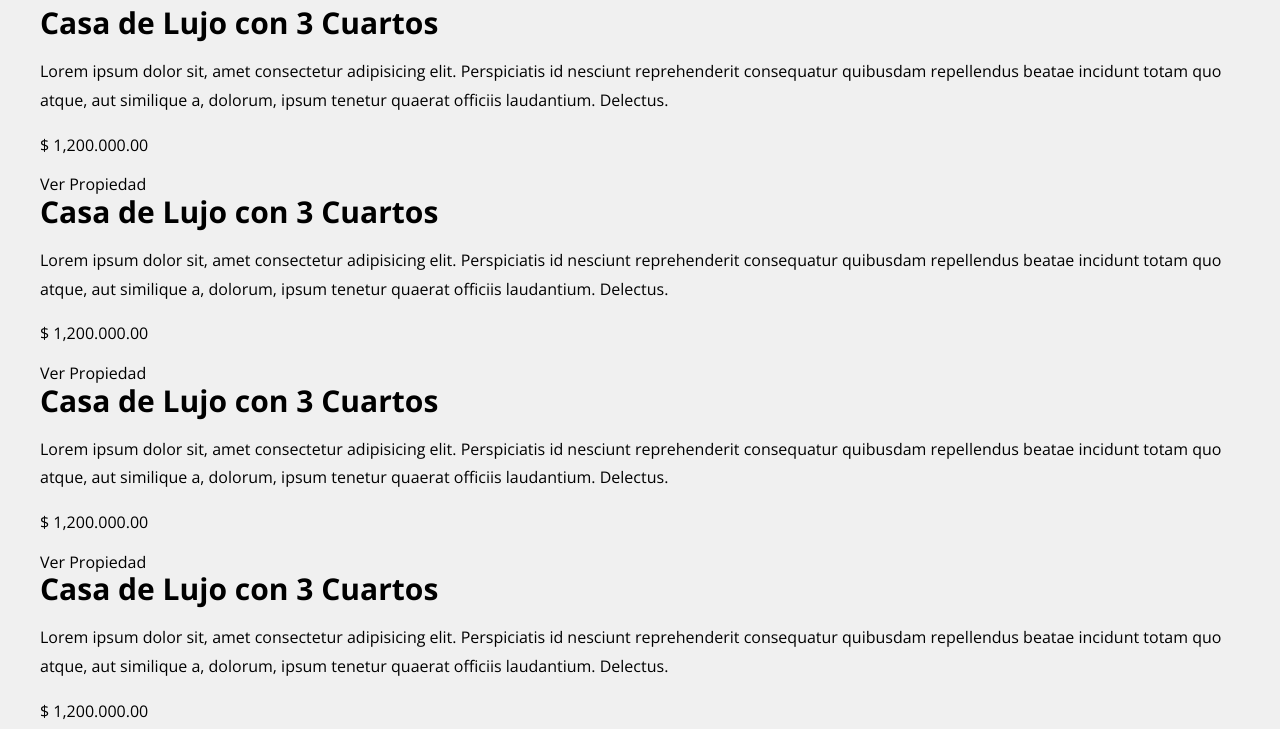
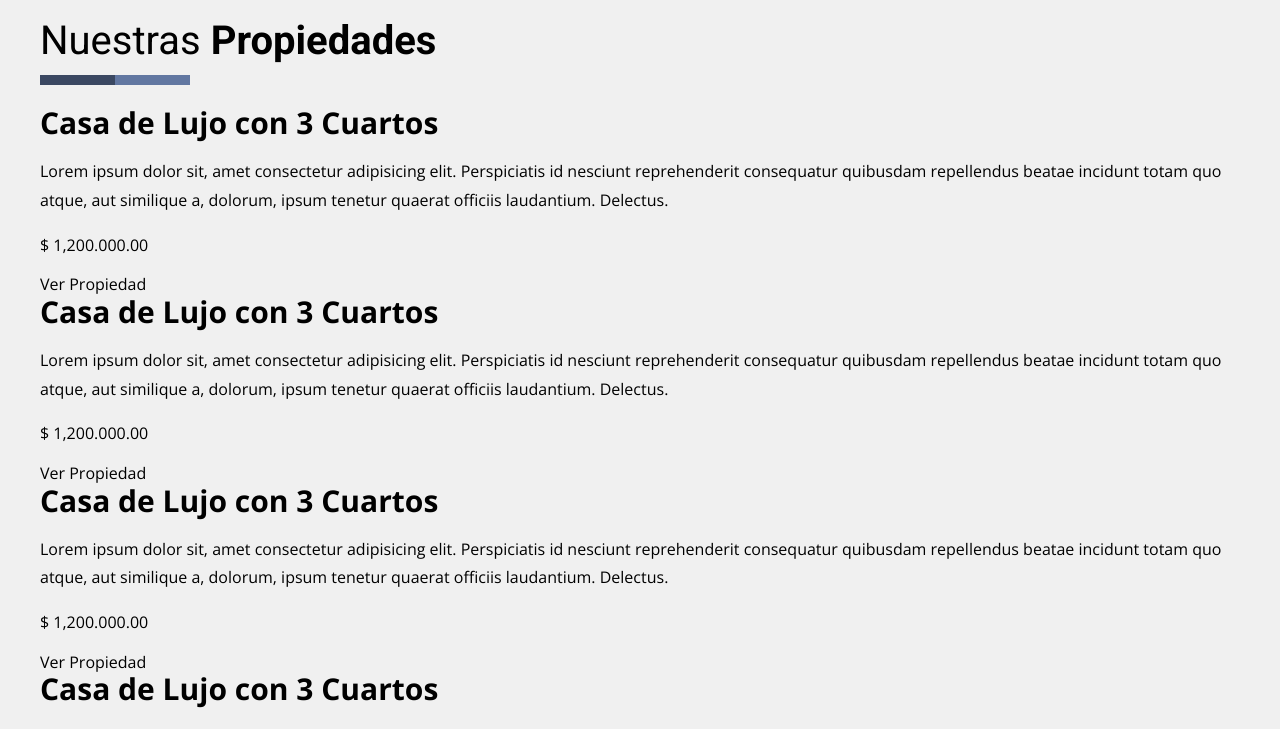
Before and after one commit to HenryTene/realState, a website: page index.html in a window 1280 px wide. Shown: the part 732-1461 px from the top of the page. Drawn offline with nearby package versions, Linux system fonts and the light colour scheme; files that its build step writes are made by us from their sources; files whose address does not match are found by name.

Commit message:
:art: Se agrega un mixin para las propiedades del contenido

```diff
--- a/src/scss/app.scss
+++ b/src/scss/app.scss
@@ -1,3 +1,4 @@
 @use 'base';
 
 @use 'ui/header';
+@use 'ui/contenido';
--- a/src/scss/base/_mixins.scss
+++ b/src/scss/base/_mixins.scss
@@ -6,16 +6,19 @@
         @content;
     }
 }
+
 @mixin tablet {
     @media (min-width: v.$tablet) {
         @content;
     }
 }
+
 @mixin desktop {
     @media (min-width: v.$desktop) {
         @content;
     }
 }
+
 @mixin desktopXL {
     @media (min-width: v.$desktopxl) {
         @content;
@@ -40,8 +43,9 @@
     @include tablet {
         width: auto;
     }
+
     &:hover {
-        background-color: darken( $bgColor, 10% );
+        background-color: darken($bgColor, 10%);
     }
 }
 
@@ -50,3 +54,21 @@
     gap: $espaciado;
     grid-template-columns: repeat($columnas, 1fr);
 }
+
+@mixin heading {
+    font-weight: 400;
+
+    span {
+        font-weight: 700;
+    }
+
+    &::after {
+        content: '';
+        display: block;
+        height: 1rem;
+        width: 15rem;
+        margin-top: 1rem;
+        background-image: linear-gradient(to right, v.$primario 0%, v.$primario 50%, lighten(v.$primario, 20%) 50%, lighten(v.$primario, 20%) 100%);
+    }
+
+}
--- /dev/null
+++ b/src/scss/ui/contenido/_index.scss
@@ -0,0 +1 @@
+@forward 'propiedades';
--- /dev/null
+++ b/src/scss/ui/contenido/_propiedades.scss
@@ -0,0 +1,17 @@
+@use 'base/mixins' as m;
+@use 'base/variables' as v;
+
+.propiedades {
+    margin-top: 5rem;
+
+    @include m.tablet {
+        margin-top: 10rem;
+
+    }
+
+    &__heading {
+        @include m.heading;
+
+    }
+
+}
```
